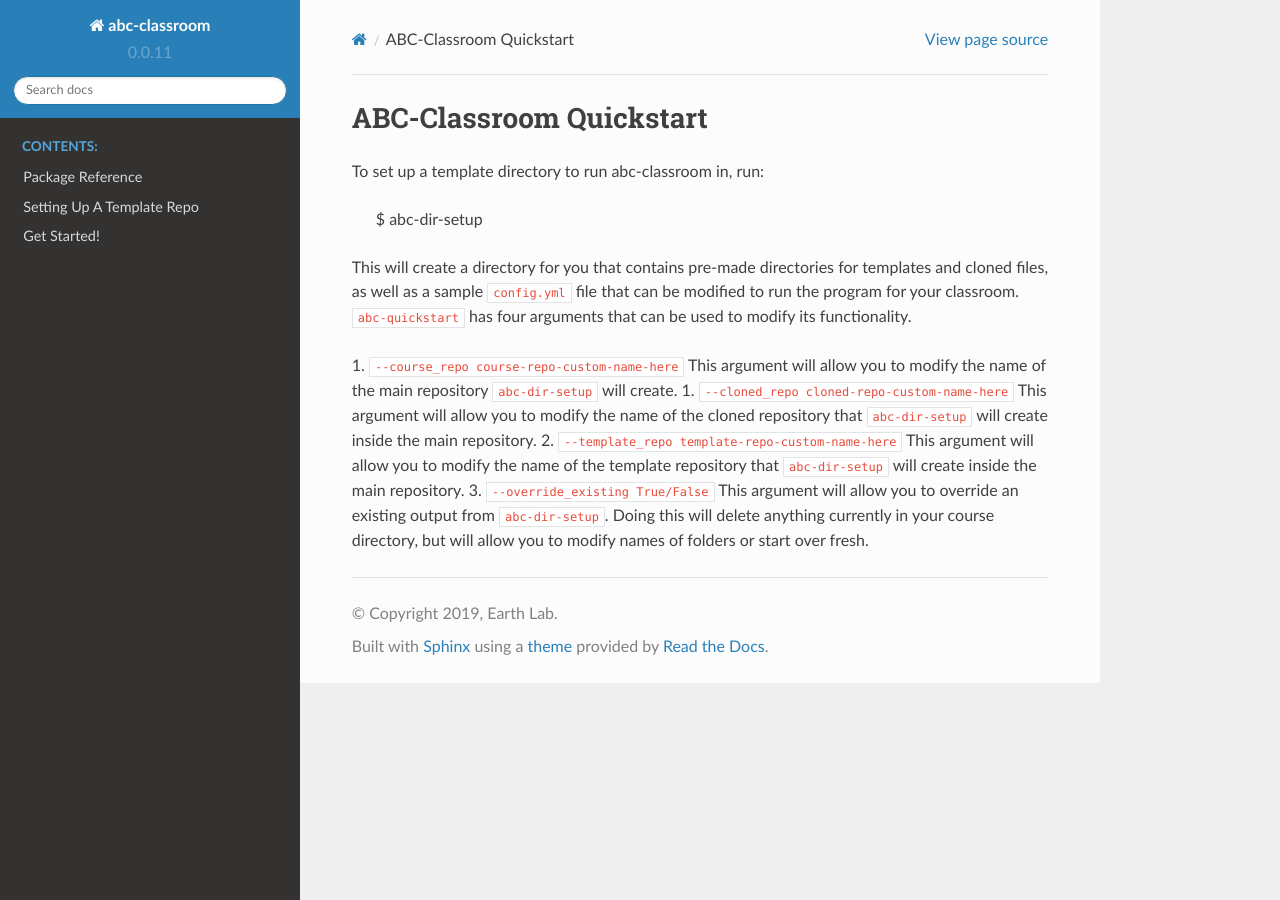
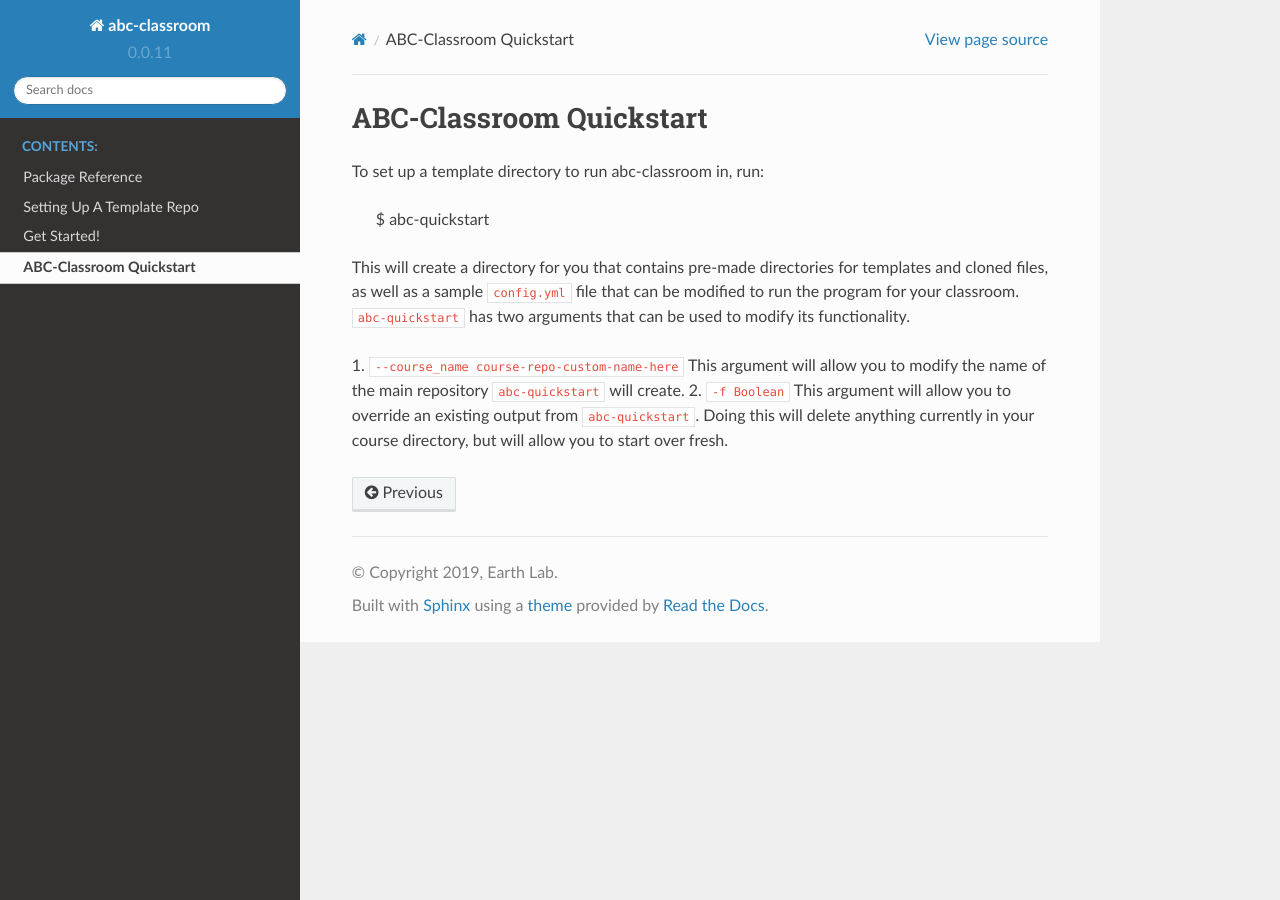
Before and after one commit to earthlab/abc-classroom, a Sphinx documentation site: the page built from docs/quickstart.rst, in a window 1280 px wide. Built offline with Sphinx 7.4.7 and the Read the Docs theme 2.0.0, drawn with Linux system fonts in a browser that asks for light colours; pages that are not in the unit, such as notebooks, are missing from menus.

Commit message:
Modified accepted arguement

```diff
--- a/docs/index.rst
+++ b/docs/index.rst
@@ -13,7 +13,7 @@ Welcome to abc-classroom's documentation!
    api
    github
    contributing
-   directory_setup
+   quickstart
 
 
 Indices and tables
--- a/docs/quickstart.rst
+++ b/docs/quickstart.rst
@@ -3,18 +3,13 @@ ABC-Classroom Quickstart
 
 To set up a template directory to run abc-classroom in, run:
 
-    $ abc-dir-setup
+    $ abc-quickstart
 
 This will create a directory for you that contains pre-made directories for templates and cloned files, as well as
 a sample ``config.yml`` file that can be modified to run the program for your classroom. ``abc-quickstart`` has
-four arguments that can be used to modify its functionality.
+two arguments that can be used to modify its functionality.
 
-1. ``--course_repo course-repo-custom-name-here`` This argument will allow you to modify the name of the main
-repository ``abc-dir-setup`` will create.
-1. ``--cloned_repo cloned-repo-custom-name-here`` This argument will allow you to modify the name of the cloned
-repository that ``abc-dir-setup`` will create inside the main repository.
-2. ``--template_repo template-repo-custom-name-here`` This argument will allow you to modify the name of the template
-repository that ``abc-dir-setup`` will create inside the main repository.
-3. ``--override_existing True/False`` This argument will allow you to override an existing output from
-``abc-dir-setup``. Doing this will delete anything currently in your course directory, but will allow you to modify
-names of folders or start over fresh.
+1. ``--course_name course-repo-custom-name-here`` This argument will allow you to modify the name of the main
+repository ``abc-quickstart`` will create.
+2. ``-f Boolean`` This argument will allow you to override an existing output from ``abc-quickstart``. Doing this will
+delete anything currently in your course directory, but will allow you to start over fresh.
```
Also changed, not shown: 2 other files.
